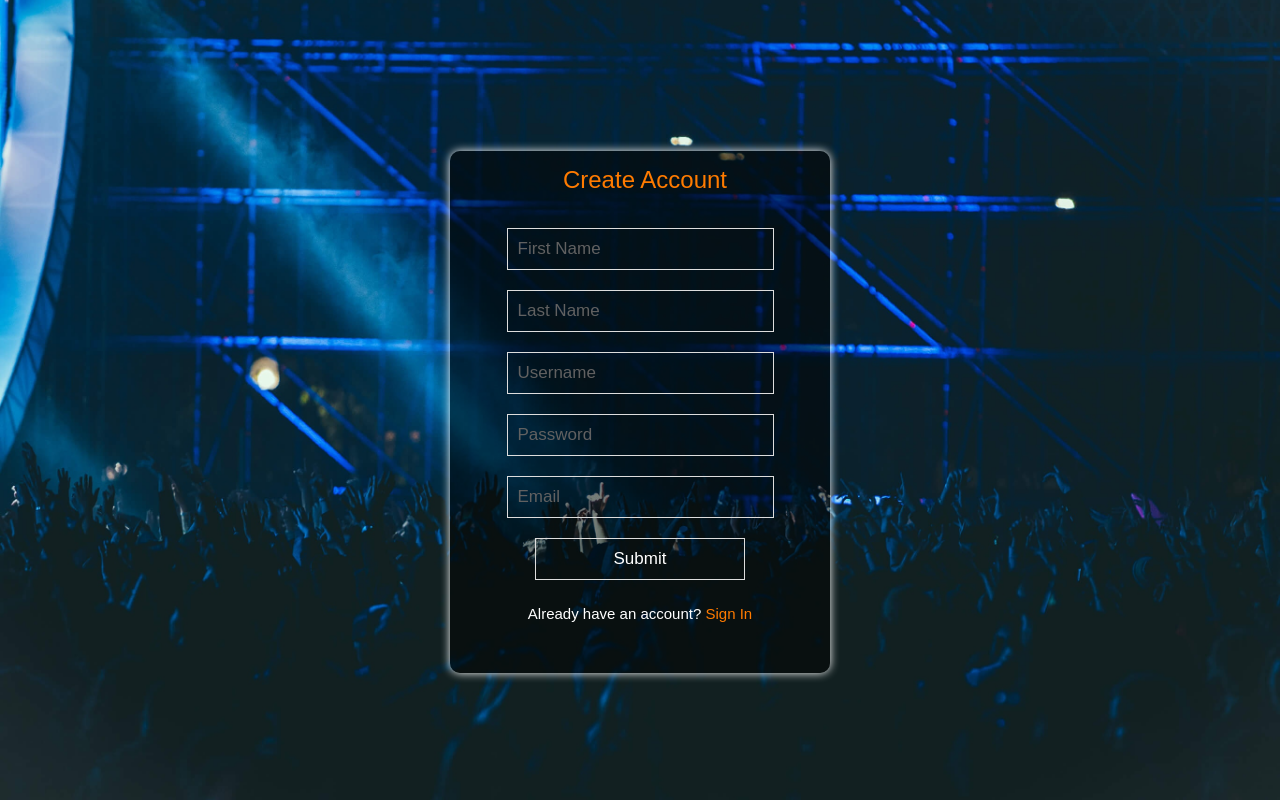
After one commit to thaliasu/event-crunch, a PHP site: page /create.html in a window 1280 px wide. The commit adds this page. Run offline with PHP 8.4, Linux system fonts and the light colour scheme; some libraries are stand-ins or nearby versions.

Commit message:
Add files via upload

```diff
--- /dev/null
+++ b/create.html
@@ -0,0 +1,43 @@
+<!DOCTYPE html>
+<html lang="en">
+<head>
+  <meta http-equiv="Content-Type" content="text/html; charset=UTF-8"/>
+  <meta name="viewport" content="width=device-width, initial-scale=1"/>
+
+
+  <!-- CSS  -->
+  <link href="https://fonts.googleapis.com/icon?family=Material+Icons" rel="stylesheet">
+  <link href="https://fonts.googleapis.com/css?family=Open+Sans" rel="stylesheet">
+  <!--<link href="css/materialize.css" type="text/css" rel="stylesheet" media="screen,projection"/>-->
+  <link href="css/styles.css" type="text/css" rel="stylesheet" media="screen,projection"/>
+</head>
+
+
+
+
+
+
+    <div id="container">
+
+      <div id="form_box2">
+        <form class="create">
+          <p id="form_heading2">Create Account</p>
+          <input type="name" placeholder="First Name"><br /> <input type="name" placeholder="Last Name"><br />
+          <input type="name" placeholder="Username"><br />
+          <input type="password" placeholder="Password"><br />
+          <input type="name" placeholder="Email"><br />
+          <input type="submit" value="Submit"><br />
+          <p class="message" id="font_21">Already have an account?
+              <a href="login.html" id="font_20">Sign In</a></p><br /><br />
+        </form>
+        </div>
+    </div>
+
+
+ <!--  Scripts-->
+  <script src="https://code.jquery.com/jquery-2.1.1.min.js"></script>
+  <script src="js/materialize.js"></script>
+  <script src="js/script.js"></script>
+
+  </body>
+</html>
--- a/css/style.css
+++ b/css/style.css
@@ -249,8 +249,8 @@ input:focus {
 
 }
 
-.brand-logo {
-  padding: 10px;
+.logo {
+  padding: 15px;
 }
 
 
--- /dev/null
+++ b/css/styles.css
@@ -0,0 +1,211 @@
+body {
+  background: url(images/img11.jpg) no-repeat center center fixed;
+  -webkit-background-size: cover;
+  -moz-background-size: cover;
+  -o-background-size: cover;
+  background-size: cover;
+  background-color: #131313 !important;
+
+
+}
+
+
+
+/*login css*/
+
+#container:before {
+    background-image: url(img11.jpg);
+    width: 100%;
+    height: 100%;
+    position: fixed;
+}
+
+#container {
+  position: absolute;
+  top: 50%;
+  left: 50%;
+  transform: translate(-50%, -50%);
+}
+
+#logo_bar {
+  background: rgba(0, 0, 0, 0.5);
+  width: 300px;
+  color: white;
+  margin-bottom: -30px;
+  padding: 10px 0;
+  text-align: center;
+  border-radius: 10px;
+}
+
+#logo {
+  max-width: 50px;
+  max-height: 50px;
+  vertical-align: middle;
+}
+
+#form_box {
+  background: rgba(0, 0, 0, 0.5);
+  width: 300px;
+  text-align: center;
+  border-radius: 10px;
+  box-shadow: 0 0 10px rgba(255, 255, 255, 1);
+}
+
+
+#form_heading {
+  color: #ff7b00;
+  padding: 15px 0 0 10px;
+  font-family: 'Nobile', sans-serif;
+  font-weight: 100;
+  font-size: 1.5em;
+}
+
+#font_20 {
+  font-size: 15px;
+  color: #ff7b00;
+  font-family: 'Nobile', sans-serif;
+}
+
+
+
+#font_21 {
+  font-size: 15px;
+  color: white;
+  font-family: 'Nobile', sans-serif;
+}
+
+
+
+input {
+  background: none;
+  -webkit-transition: all 0.30s ease-in-out;
+  -moz-transition: all 0.30s ease-in-out;
+  -ms-transition: all 0.30s ease-in-out;
+  -o-transition: all 0.30s ease-in-out;
+  outline: none;
+  padding: 10px;
+  margin: 10px;
+  border: 1px solid #DDDDDD;
+  color: white;
+  font-family: 'Raleway', 'arial';
+  font-weight: 100;
+  font-size: 17px;
+}
+
+input:focus {
+  box-shadow: 0 0 10px rgba(255, 123, 0, 1);
+  padding: 10px;
+  margin: 10px;
+  border: 1px solid rgba(255, 123, 0, 1);
+}
+
+input[type=submit]:hover {
+  cursor: pointer;
+  box-shadow: 0 0 10px rgba(255, 123, 0, 1);
+  border: 1px solid rgba(255, 123, 0, 1);
+}
+
+input[type=submit] {
+   width: 210px;
+
+}
+
+::placeholder {
+    color: #8c8c8c !important;
+}
+
+a {
+  text-decoration: none;
+  color: antiquewhite;
+  cursor: pointer;
+}
+
+a:hover {
+  text-decoration: underline;
+}
+
+
+
+/*create css*/
+
+
+#form_box2 {
+  background: rgba(0, 0, 0, 0.5);
+  width: 380px;
+  text-align: center;
+  border-radius: 10px;
+  box-shadow: 0 0 10px rgba(255, 255, 255, 1);
+}
+
+
+
+#form_heading2 {
+  color: #ff7b00;
+  padding: 15px 0 0 10px;
+  font-family: 'Nobile', sans-serif;
+  font-weight: 100;
+  font-size: 1.5em;
+}
+
+
+.create input {
+  background: none;
+  -webkit-transition: all 0.30s ease-in-out;
+  -moz-transition: all 0.30s ease-in-out;
+  -ms-transition: all 0.30s ease-in-out;
+  -o-transition: all 0.30s ease-in-out;
+  outline: none;
+  padding: 10px;
+  margin: 10px;
+  border: 1px solid #DDDDDD;
+  color: white;
+  font-family: 'Raleway', 'arial';
+  font-weight: 100;
+  font-size: 17px;
+  width: 245px;
+}
+
+input:focus {
+  box-shadow: 0 0 10px rgba(255, 123, 0, 1);
+  padding: 10px;
+  margin: 10px;
+  border: 1px solid rgba(255, 123, 0, 1);
+}
+
+input[type=submit]:hover {
+  cursor: pointer;
+  box-shadow: 0 0 10px rgba(255, 123, 0, 1);
+  border: 1px solid rgba(255, 123, 0, 1);
+}
+
+.create input[type=submit] {
+   width: 210px;
+
+}
+
+::placeholder {
+    color: #616161 !important;
+}
+
+a {
+  text-decoration: none;
+  color: antiquewhite;
+  cursor: pointer;
+}
+
+a:hover {
+  text-decoration: underline;
+}
+
+
+
+@media screen and (max-width: 992px) {
+  body {
+    background-size: auto;
+  }
+}
+@media only screen and (max-width : 600px) {
+    body {
+    background-size: auto;
+  }
+}
```
Also changed, not shown: login.html (added, +41 -0 lines), css/images/img11.jpg (added).
